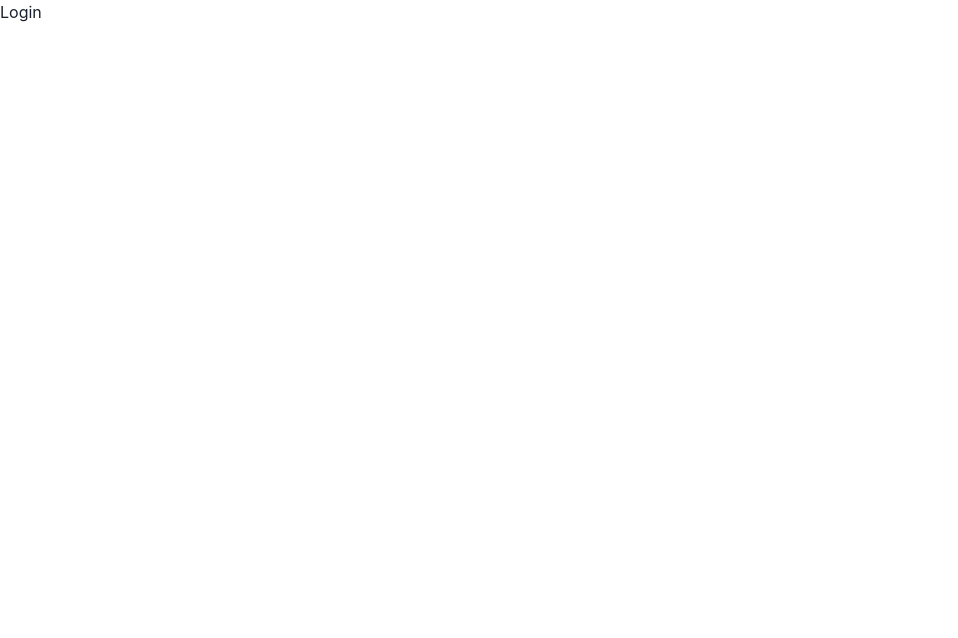
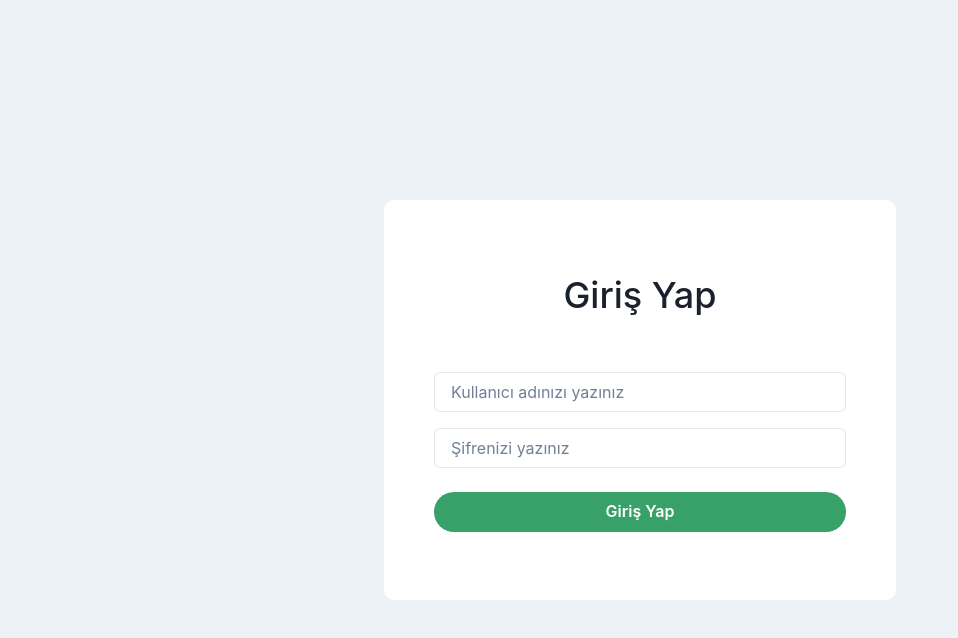
Before and after one commit to memetbulam/web-responsive, a Next.js app: page /login in a window 1280 px wide. Shown: the top 638 px of the page, without its empty margins (0-958 px from the left). Built offline with nearby package versions, Linux system fonts and the light colour scheme.

Commit message:
feat: login page ui completed

```diff
--- a/src/app/login/page.tsx
+++ b/src/app/login/page.tsx
@@ -1,7 +1,101 @@
-import React from "react";
+"use client";
+import { Box, Button, Flex, Input, Text } from "@chakra-ui/react";
+import React, { useState } from "react";
 
-const page = () => {
-  return <div>Login</div>;
+const Login = () => {
+  const [inputValues, setInputValues] = useState({
+    userName: "",
+    passowrd: "",
+  });
+  return (
+    <Flex
+      width={"100dvw"}
+      height={"100dvh"}
+      justifyContent={"center"}
+      alignItems={"center"}
+      backgroundColor={"gray.100"}
+      overflow={"auto"}
+    >
+      <Flex
+        flexDirection={"column"}
+        justifyContent={"center"}
+        gap={"50px"}
+        width={{
+          base: "90%",
+          sm: "70%",
+          md: "50%",
+          lg: "50%",
+          xl: "40%",
+          "2xl": "30%",
+        }}
+        height={"400px"}
+        padding={{
+          base: "16px",
+          sm: "30px",
+          md: "30px",
+          lg: "50px",
+          xl: "50px",
+          "2xl": "50px",
+        }}
+        backgroundColor={"white"}
+        borderRadius={"10px"}
+        transition={"width 0.3s"}
+      >
+        <Text
+          textAlign={"center"}
+          fontSize={{
+            base: "24px",
+            sm: "28px",
+            md: "32px",
+            lg: "36px",
+            xl: "36px",
+            "2xl": "40px",
+          }}
+          fontWeight={500}
+        >
+          Giriş Yap
+        </Text>
+        <Box>
+          <Input
+            placeholder="Kullanıcı adınızı yazınız"
+            value={inputValues.userName}
+            onChange={(e) =>
+              setInputValues((prev) => ({
+                ...prev,
+                userName: e.target.value,
+              }))
+            }
+            marginBottom={"16px"}
+          />
+          <Input
+            placeholder="Şifrenizi yazınız"
+            value={inputValues.passowrd}
+            type="password"
+            onChange={(e) =>
+              setInputValues((prev) => ({
+                ...prev,
+                passowrd: e.target.value,
+              }))
+            }
+          />
+          <Button
+            type="button"
+            marginTop={"24px"}
+            width={"100%"}
+            backgroundColor={"green.500"}
+            color={"white"}
+            borderRadius={"20px"}
+            _hover={{
+              backgroundColor: "green.600",
+            }}
+            transition={"background-color 0.3s"}
+          >
+            Giriş Yap
+          </Button>
+        </Box>
+      </Flex>
+    </Flex>
+  );
 };
 
-export default page;
+export default Login;
```
